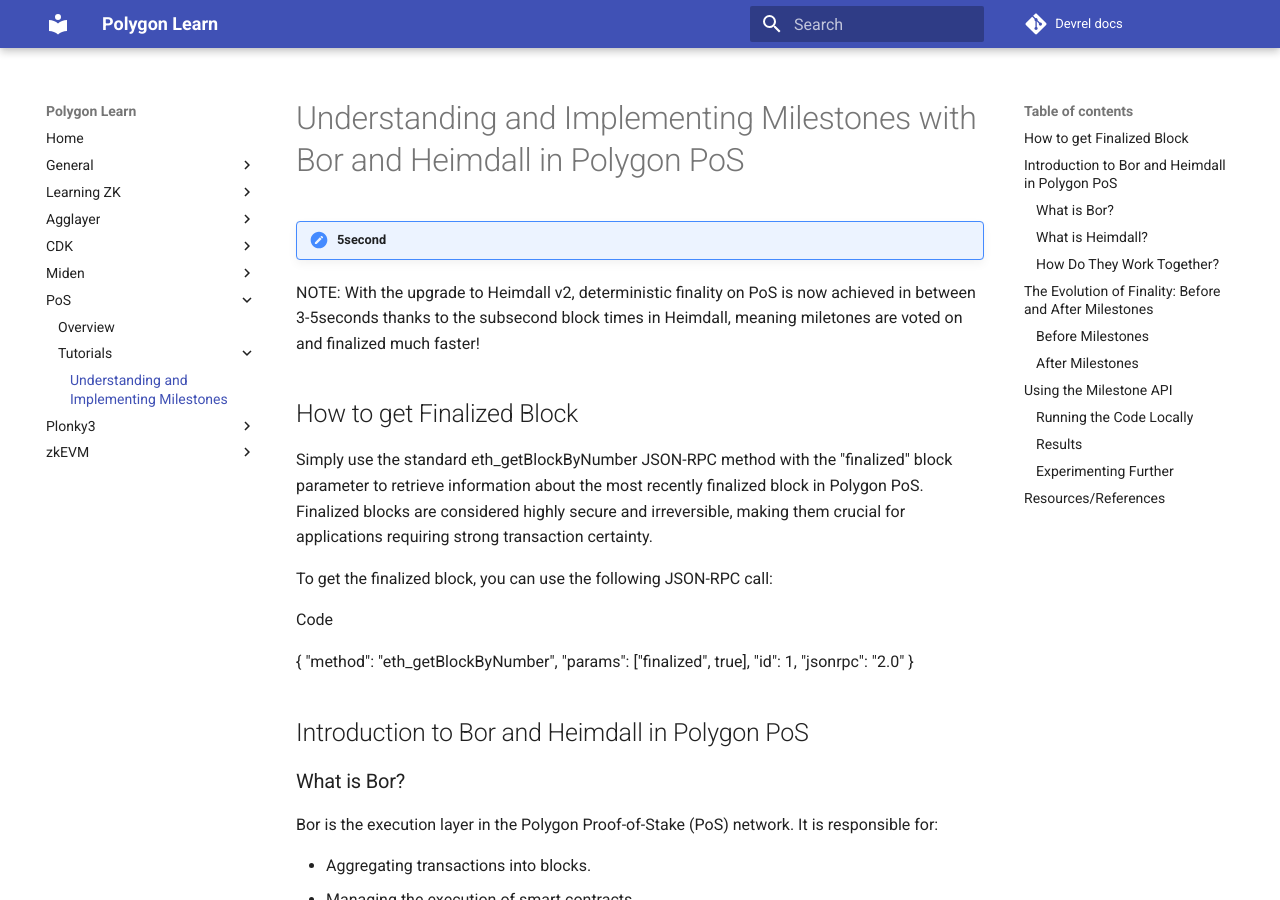
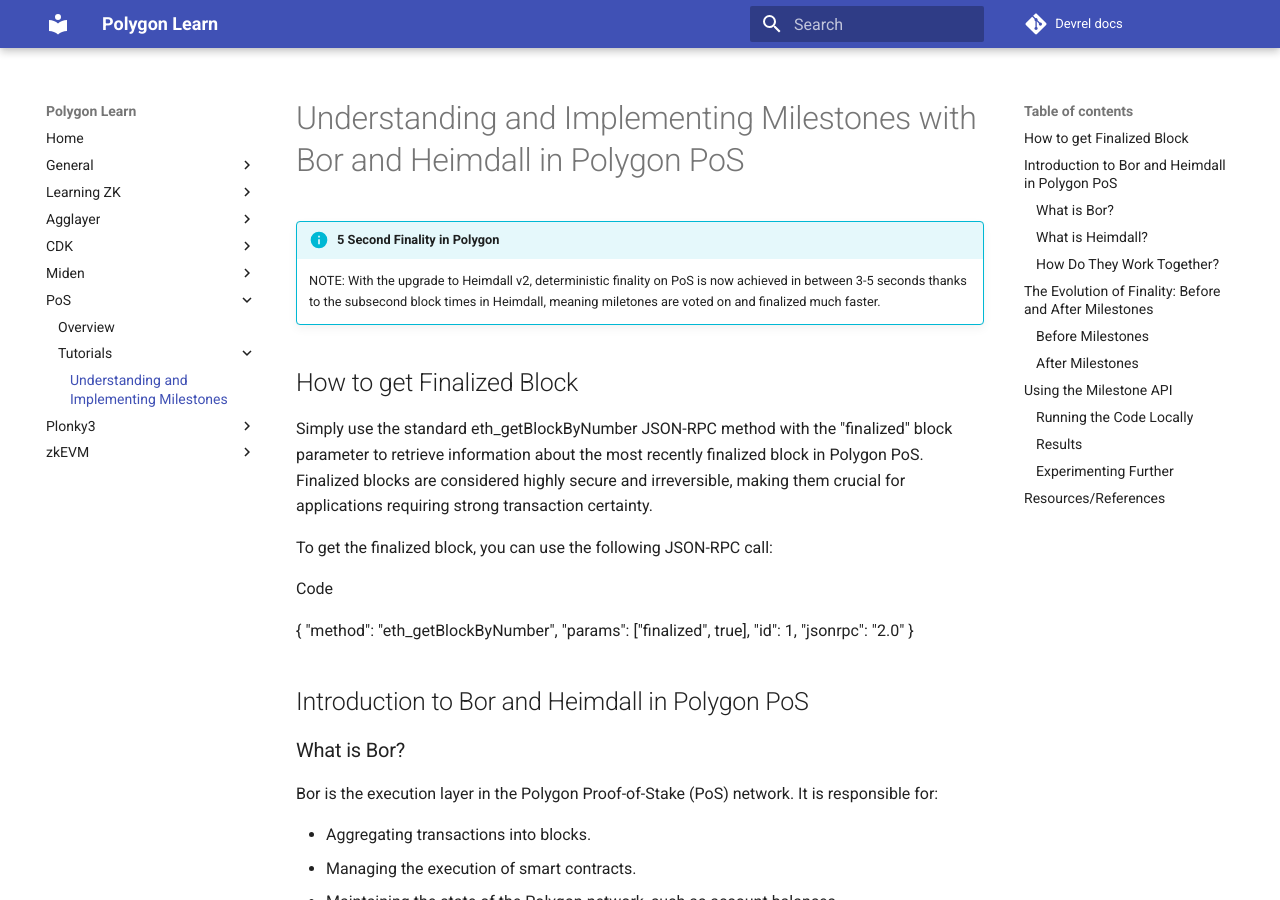
Before and after one commit to 0xPolygon/devrel-docs, an MkDocs documentation site: the page built from docs/pos/tutorials/milestones.md, in a window 1280 px wide and 900 px high. Built offline with MkDocs 1.6.1 and Material for MkDocs 9.7.7, drawn with Linux system fonts in a browser that asks for light colours; a script that is not in the unit is left out; comment, search, counter and statistics services are not loaded.

Commit message:
Update milestones info

```diff
--- a/docs/pos/tutorials/milestones.md
+++ b/docs/pos/tutorials/milestones.md
@@ -1,8 +1,14 @@
+<!--
+---
+comments: true
+---
+-->
+
 # Understanding and Implementing Milestones with Bor and Heimdall in Polygon PoS
 
-!!! 5second finality in Polygon
+!!! info "5 Second Finality in Polygon"
 
-NOTE: With the upgrade to Heimdall v2, deterministic finality on PoS is now achieved in between 3-5seconds thanks to the subsecond block times in Heimdall, meaning miletones are voted on and finalized much faster!
+    NOTE: With the upgrade to Heimdall v2, deterministic finality on PoS is now achieved in between 3-5 seconds thanks to the subsecond block times in Heimdall, meaning miletones are voted on and finalized much faster.
 
 ## How to get Finalized Block
 
```
